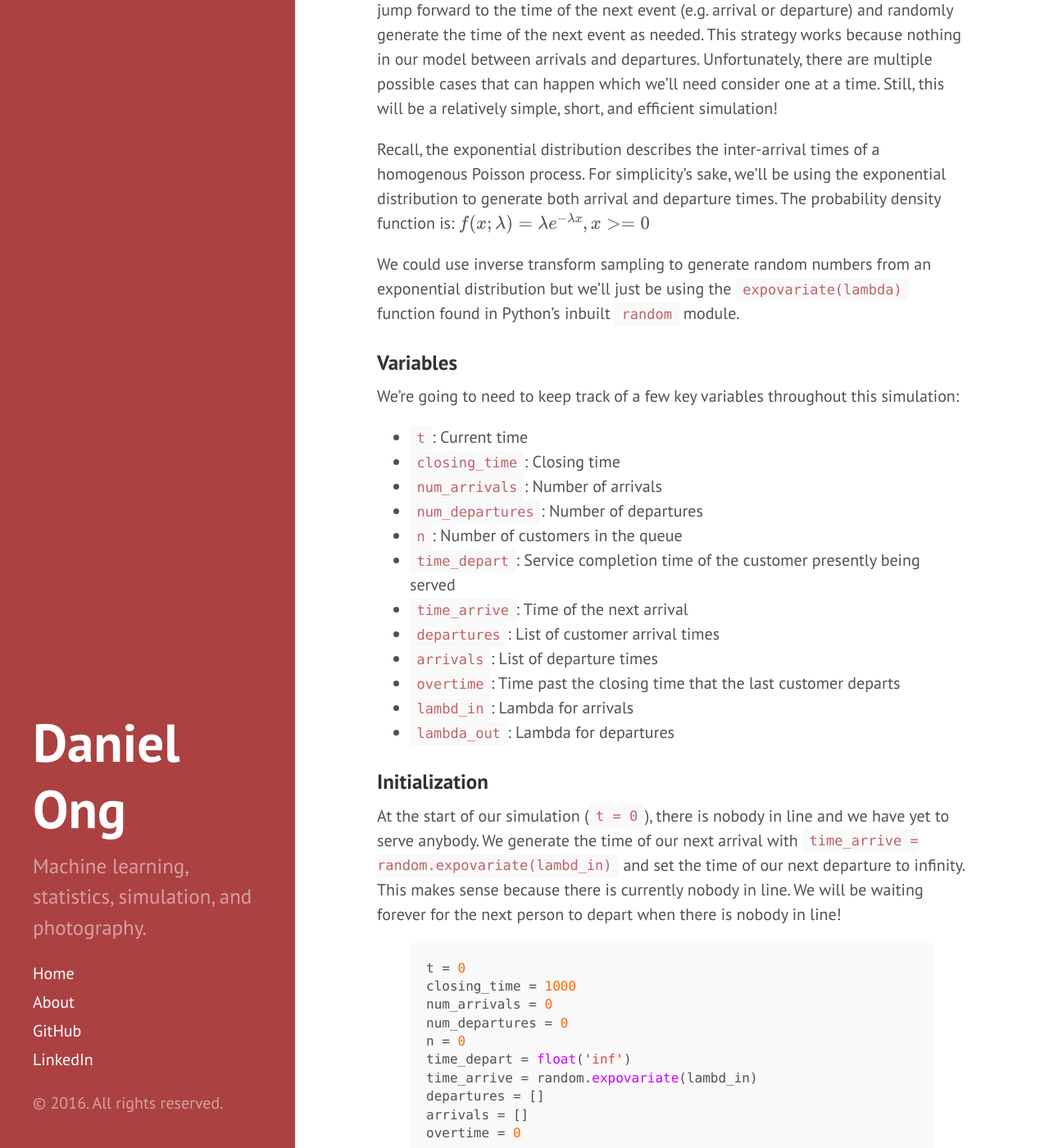
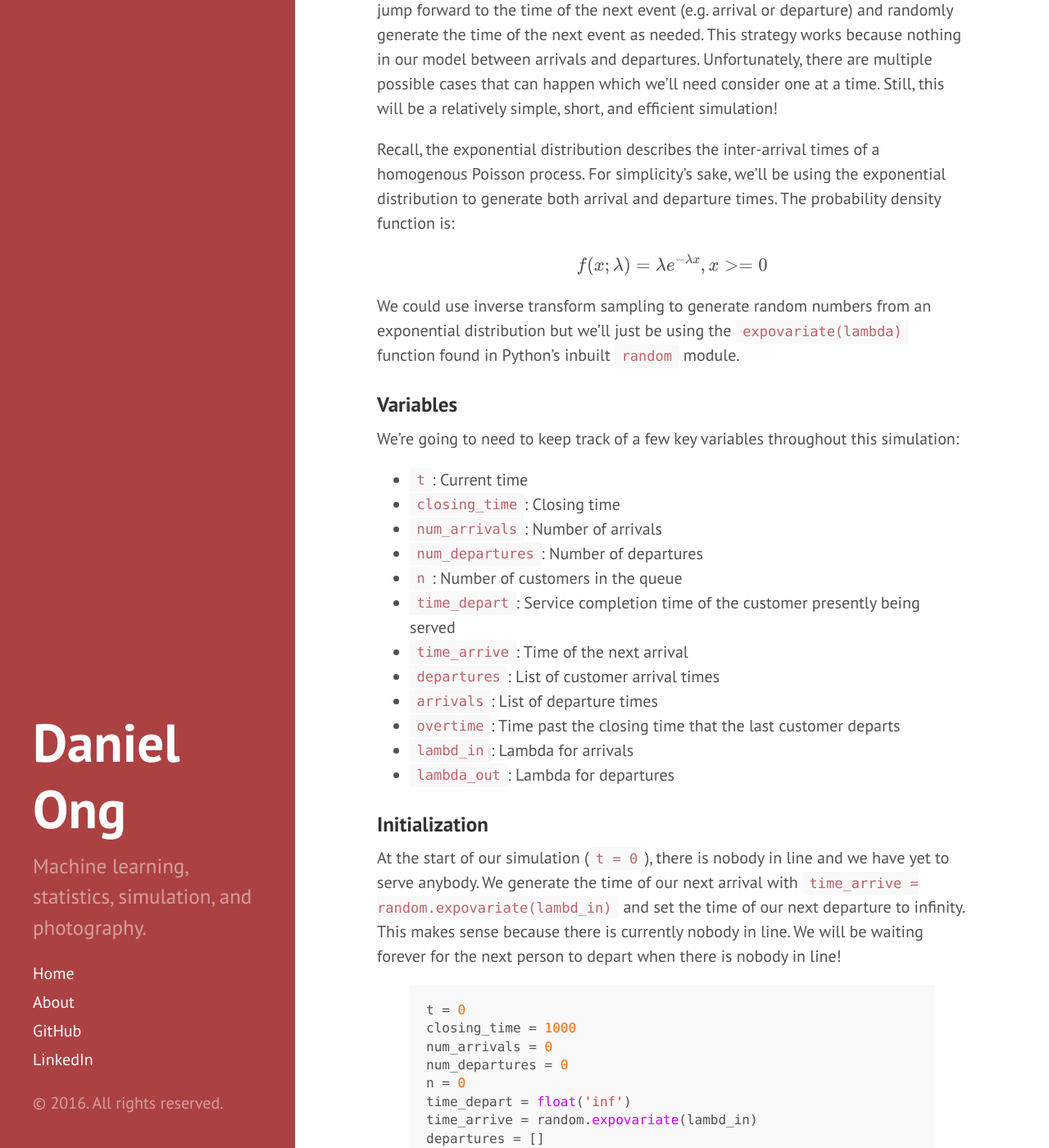
Before and after one commit to danong/danong.github.io, a Jekyll site: the page built from _posts/2016-02-18-single-server-queue.md, in a window 1280 px wide and 1400 px high, scrolled down 1603 px. Shown: the whole window at 82% size. Built offline with Jekyll 4.4.1, drawn with Linux system fonts in a browser that asks for light colours; formulas are drawn with MathJax 3.

Commit message:
Increase max-width

```diff
--- a/_posts/2016-02-18-single-server-queue.md
+++ b/_posts/2016-02-18-single-server-queue.md
@@ -24,6 +24,7 @@
 Our basic strategy is quite simple. Instead of incrementing through time, we will jump forward to the time of the next event (e.g. arrival or departure) and randomly generate the time of the next event as needed. This strategy works because nothing in our model between arrivals and departures. Unfortunately, there are multiple possible cases that can happen which we'll need consider one at a time. Still, this will be a relatively simple, short, and efficient simulation!
 
 Recall, the exponential distribution describes the inter-arrival times of a homogenous Poisson process. For simplicity's sake, we'll be using the exponential distribution to generate both arrival and departure times. The probability density function is:
+
 $$f(x;\lambda) = \lambda e^{-\lambda x}, x >= 0$$
 
 We could use inverse transform sampling to generate random numbers from an exponential distribution but we'll just be using the `expovariate(lambda)` function found in Python's inbuilt `random` module.
--- a/public/css/hyde.css
+++ b/public/css/hyde.css
@@ -128,7 +128,7 @@
 
 @media (min-width: 48em) {
   .content {
-    max-width: 60rem;
+    max-width: 90%;
     margin-left: 20rem;
     margin-right: 2rem;
   }
```
